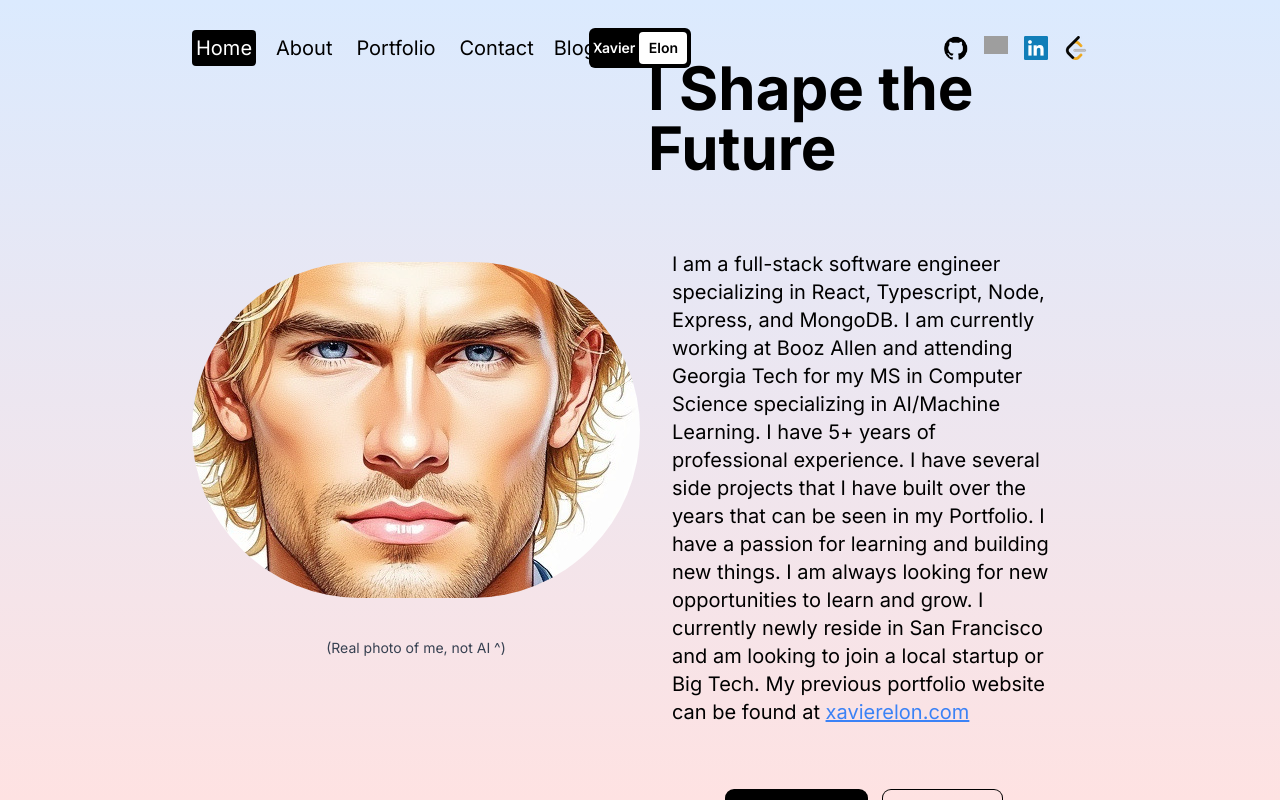
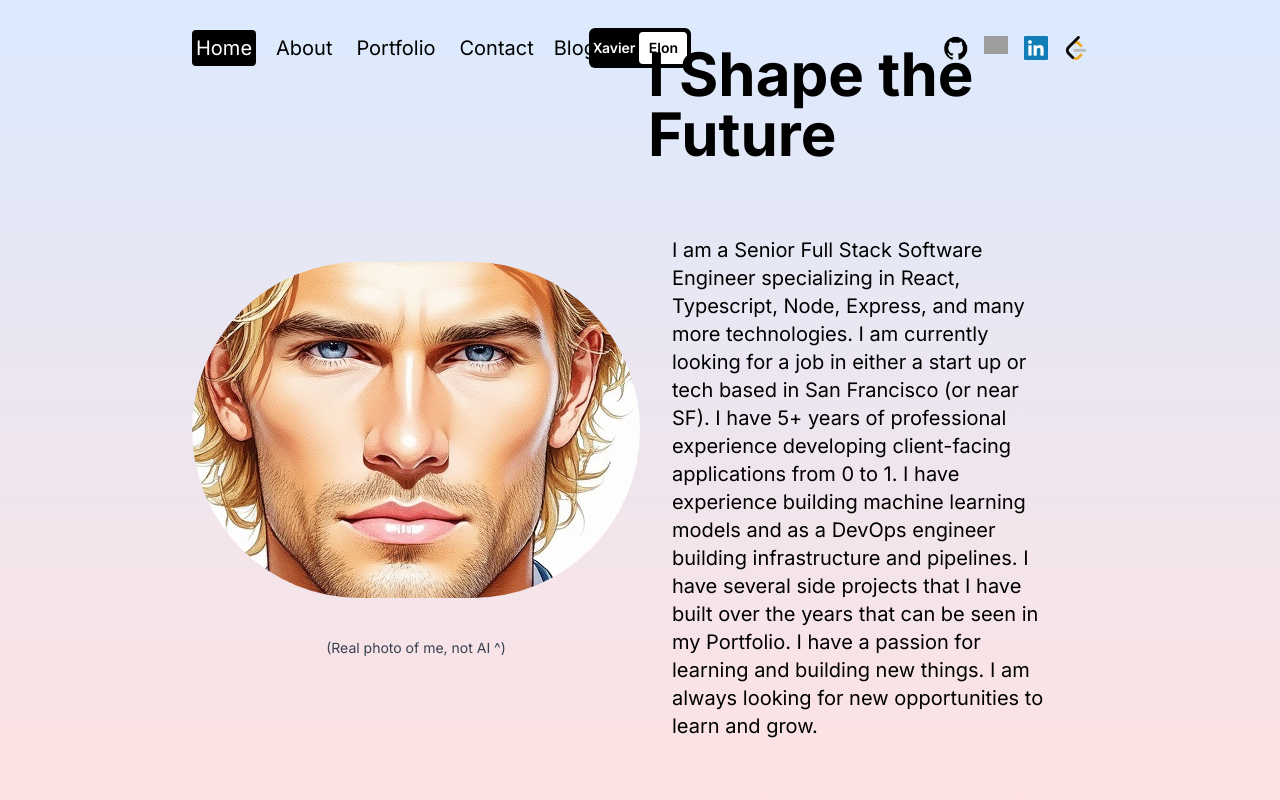
Before and after one commit to XavierElon/xavierelon-portfolio, a Next.js app: page / in a window 1280 px wide. Built offline with nearby package versions, Linux system fonts and the light colour scheme; grey boxes are pictures that could not be loaded.

Commit message:
update packages

```diff
--- a/src/app/about/page.jsx
+++ b/src/app/about/page.jsx
@@ -28,16 +28,16 @@ const AboutPage = () => {
           <div className="flex flex-col gap-12 justify-center">
             <h1 className="font-bold text-2xl">BIOGRAPHY</h1>
             <p>
-              Hello! I am Xavier Elon, a full-stack software engineer based in
-              Orlando, FL who has a passion for technology, artificial
+              Hello! I am Xavier Elon, a Full Stack Software Engineer based in
+              San Francisco, CA. I have a passion for technology, artificial
               intelligence, space and blockchain. I am currently working for
-              Booz Allen as a Staff Engineer / Full stack software engineer. I
-              have had the privilege of working at Booz Allen, a consulting
-              firm, Deloitte, another consulting firm and uBreakiFix. I am
-              currently in school at Georgia Tech for a Masters in Computer
-              Science. I specialize in full-stack web development with a focus
-              on React, Angular, Node, and Python. I am working on developing my
-              machine learning engineer skills.
+              Booz Allen as a Senior Full Stack Software Engineer. I have had
+              the privilege of working at Booz Allen, Deloitte, and uBreakiFix.
+              I am currently in school at Georgia Tech for a Masters in Computer
+              Science with a specialization in AI / Machine Learning. I
+              specialize in Javascript, Typescript, Python, React, Node, and
+              Angular. I am currently working on developing my machine learning
+              engineer skills.
             </p>
 
             {/* BIOGRAPHY QUOTE  */}
--- a/src/app/page.jsx
+++ b/src/app/page.jsx
@@ -38,24 +38,16 @@ const Homepage = () => {
           </h1>
           {/* DESC */}
           <p className="md:text-xl p-8">
-            I am a full-stack software engineer specializing in React,
-            Typescript, Node, Express, and MongoDB. I am currently working at
-            Booz Allen and attending Georgia Tech for my MS in Computer Science
-            specializing in AI/Machine Learning. I have 5+ years of professional
-            experience. I have several side projects that I have built over the
-            years that can be seen in my Portfolio. I have a passion for
-            learning and building new things. I am always looking for new
-            opportunities to learn and grow. I currently newly reside in San
-            Francisco and am looking to join a local startup or Big Tech. My
-            previous portfolio website can be found at{' '}
-            <Link
-              href="https://xavierelon.com"
-              target="_blank"
-              rel="noopener noreferrer"
-              className="text-blue-500 underline hover:text-blue-700"
-            >
-              xavierelon.com
-            </Link>
+            I am a Senior Full Stack Software Engineer specializing in React,
+            Typescript, Node, Express, and many more technologies. I am
+            currently looking for a job in either a start up or tech based in
+            San Francisco (or near SF). I have 5+ years of professional
+            experience developing client-facing applications from 0 to 1. I have
+            experience building machine learning models and as a DevOps engineer
+            building infrastructure and pipelines. I have several side projects
+            that I have built over the years that can be seen in my Portfolio. I
+            have a passion for learning and building new things. I am always
+            looking for new opportunities to learn and grow.
           </p>
           {/* BUTTONS */}
           <div className="w-full flex gap-4 justify-center">
--- a/src/app/portfolio/page.jsx
+++ b/src/app/portfolio/page.jsx
@@ -11,15 +11,15 @@ const items = [
     color: 'from-red-300 to-blue-300',
     title: 'X Chat App',
     desc: "A full-stack website I architected and built that contains it's own local user authorization and authentication microservice that I wrote myself. Users can log in and chat with each other as well as chat with ChatGPT. More features and enhancements to come in the future. The front-end is written in Next.JS, React, and Typescript. The back-end consists of several microservices written in either Node/Express that are hosted on Heroku. The databases being used are MongoDB, PostgreSQL and Firebase for messages/authentication as well as authentication. Unit and integration tests are being done with Mocha and Chai. AWS is being used for pipelines, servers and domain names (CodePipeline, EC2, ELB, Route 53, S3, Codebuild, VPC, etc.)",
-    img: '/images/xsj-chat-app.png',
-    link: 'xsj-ui.vercel.app',
+    img: '/xsj-chat-app.png',
+    link: 'https://xsj-ui.vercel.app/',
   },
   {
     id: 2,
     color: 'from-blue-300 to-violet-300',
     title: 'AI Chatbot App',
     desc: 'Full-stack AI chatbot. Front-end built in React/Typescript. Backend built in Node/Express. Authentication handled by Clerk. AI model used is Gemini Pro.',
-    img: '/images/ai-chatbot.png',
+    img: '/ai-chatbot.png',
     link: 'https://github.com/XavierElon/ai-chatbot',
   },
   {
@@ -27,7 +27,7 @@ const items = [
     color: 'from-violet-300 to-purple-300',
     title: 'WTF Programming Blog',
     desc: 'Lightweight, SEO friendly personal blog built in Hugo, vanilla Javascript and CSS. Write various blog posts about career and software engineering.',
-    img: '/images/wtfprogrammingblog.png',
+    img: '/wtfprogrammingblog.png',
     link: 'https://wtfprogramming.io/',
   },
   {
@@ -35,7 +35,7 @@ const items = [
     color: 'from-purple-300 to-red-300',
     title: 'Users Authorization & Authentication Service',
     desc: 'Microservice for user models, authorization and authentication written in NodeJs, Express and Typescript. Unit and integration tests are written in Mocha and Chai.',
-    img: '/images/users-service.png',
+    img: '/users-service.png',
     link: 'https://github.com/XavierElon/xsj-users-microservice',
   },
 ]
@@ -66,17 +66,39 @@ const PortfolioPage = () => {
                 className={`h-screen w-screen flex items-center justify-center bg-gradient-to-r ${item.color}`}
                 key={item.id}
               >
-                <div className="flex flex-col gap-8 text-white">
+                <div className="flex flex-col gap-8 text-white items-center">
                   <h1 className="text-xl font-bold md:text-4xl lg:text-6xl xl:text-8xl">
                     {item.title}
                   </h1>
-                  <div className="relative w-80 h-56 md:w-96 md:h-64 lg:w-[500px] lg:h-[350px] xl:w-[600px] xl:h-[420px]">
-                    <Image src={item.img} alt="" fill />
+                  <div className="relative w-3/4 h-56 rounded-lg md:w-96 md:h-64 lg:w-[500px] lg:h-[350px] xl:w-[950px] xl:h-[550px] group cursor-pointer">
+                    <Link
+                      className="flex justify-end"
+                      href={item.link}
+                      target="_blank"
+                      rel="noopener noreferrer"
+                    >
+                      <Image
+                        src={item.img}
+                        alt=""
+                        className="rounded-lg"
+                        fill
+                        objectFit="cover"
+                        objectPosition="center"
+                      />
+                    </Link>
+                    <div
+                      className={`absolute inset-0 bg-gradient-to-r ${item.color} opacity-0 group-hover:opacity-70 transition-opacity duration-300 rounded-lg`}
+                    ></div>
                   </div>
-                  <p className="w-80 md:w-96 lg:w-[500px] lg:text-lg xl:w-[600px]">
+                  <p className="w-80 md:w-96 lg:w-[500px] lg:text-lg xl:w-[900px]">
                     {item.desc}
                   </p>
-                  <Link className="flex justify-end" href={item.link}>
+                  <Link
+                    className="flex justify-center"
+                    href={item.link}
+                    target="_blank"
+                    rel="noopener noreferrer"
+                  >
                     <button className="p-2 md:p-4 md:text-md lg:p-8 text-lg bg-white text-gray-700 font-semibold m-4 rounded-2xl">
                       See Demo
                     </button>
@@ -88,7 +110,7 @@ const PortfolioPage = () => {
         </div>
       </div>
       <div className="w-screen h-screen flex flex-col gap-16 items-center justify-center text-center">
-        <h1 className="text-8xl">Is your company hiring?</h1>
+        <h1 className="text-8xl">Are you hiring?</h1>
         <div className="relative">
           <motion.svg
             animate={{ rotate: 360 }}
@@ -104,7 +126,7 @@ const PortfolioPage = () => {
             </defs>
             <text fill="#000">
               <textPath xlinkHref="#circlePath" className="text-xl">
-                Full Stack Engineer
+                Full Stack Engineer / Machine Learning -
               </textPath>
             </text>
           </motion.svg>
```
Also changed, not shown: package.json (+8 -8 lines), 1 other file (tests, documents, lock files or other folders).
